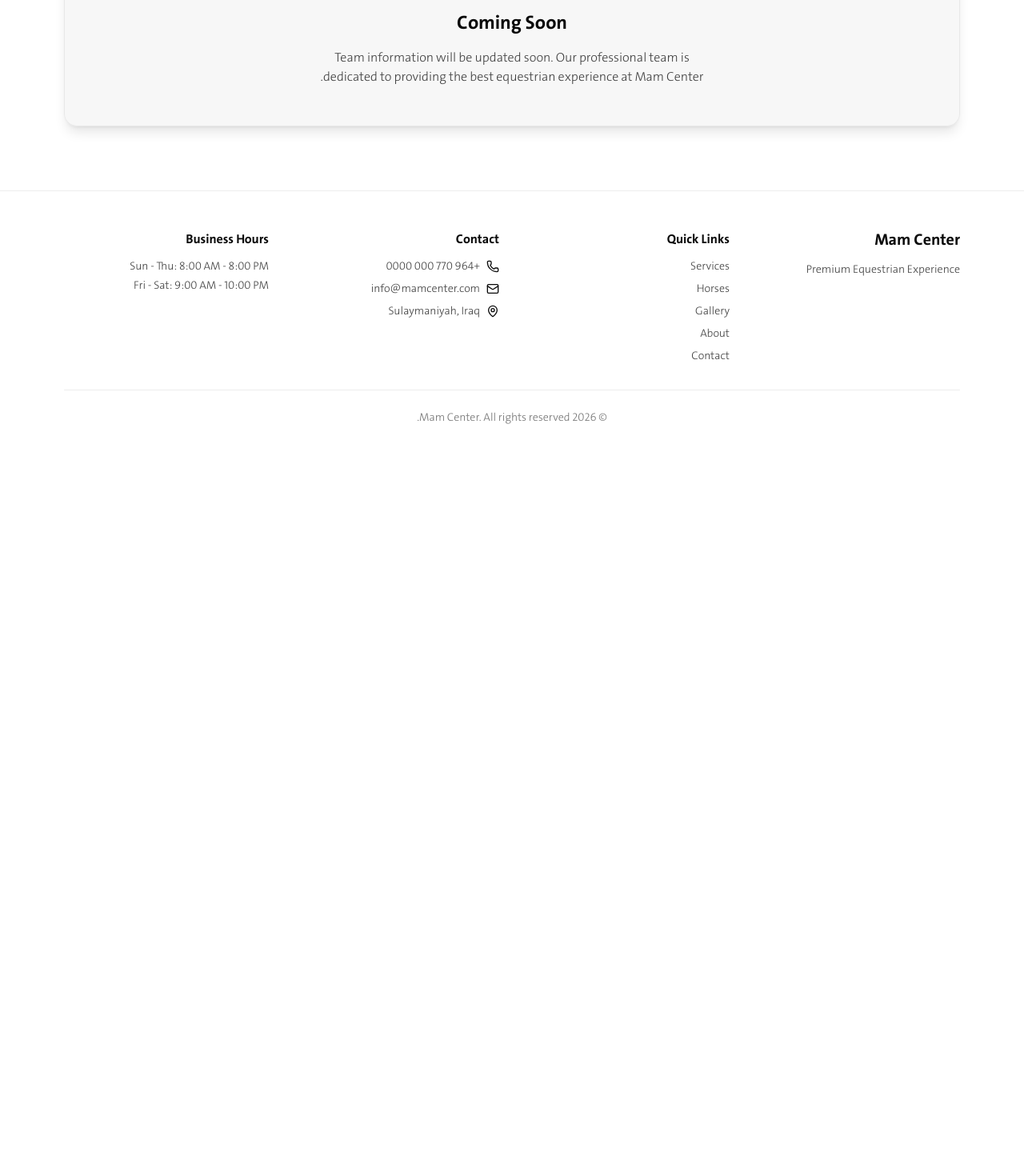
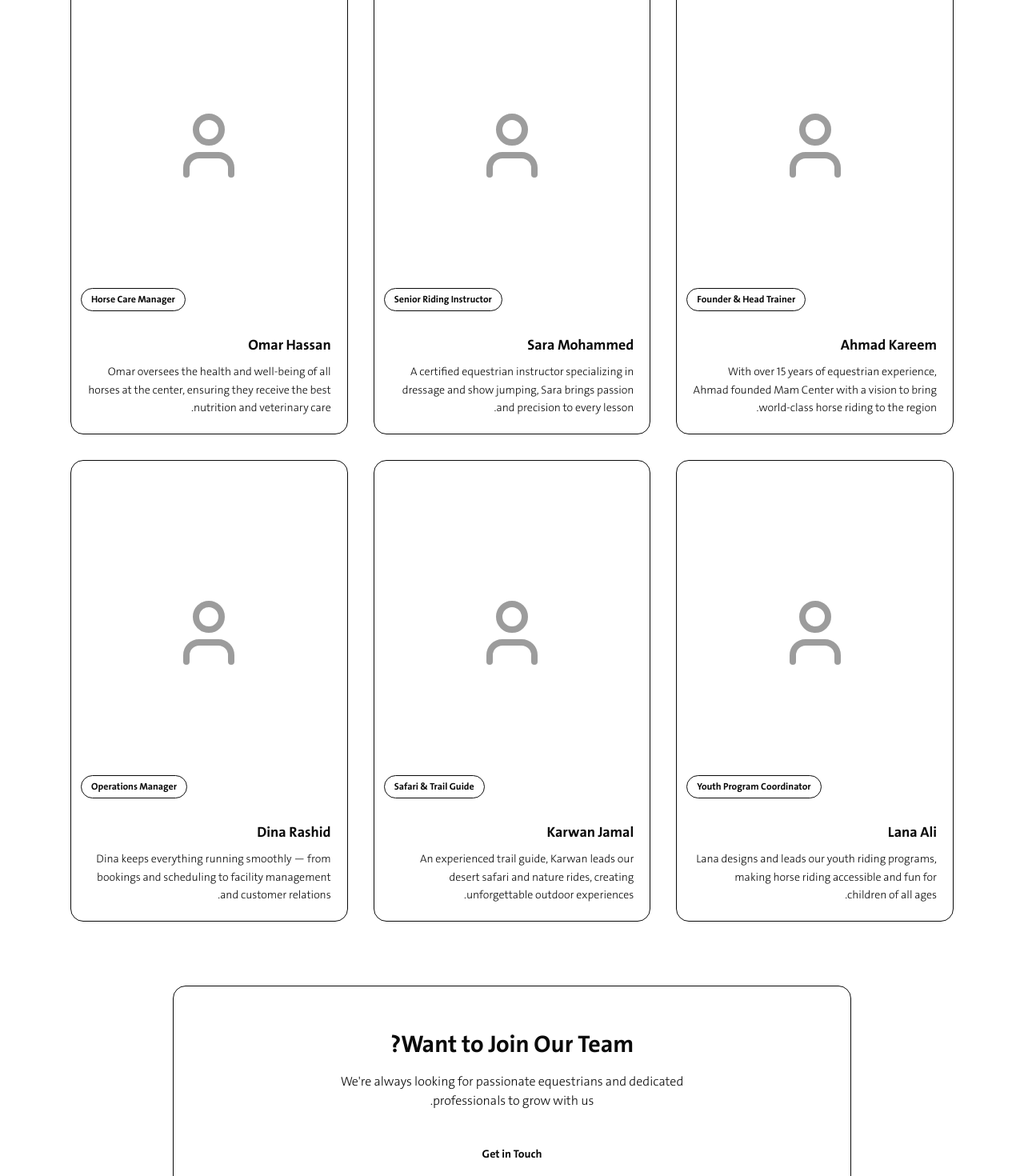
Before and after one commit to rennixx/mamc, a Next.js app: page /team in a window 1280 px wide. Shown: the part 580-2050 px from the top of the page at 80% size. Before the commit the page ends 1160 px from the top, so only its background shows below. Built offline with nearby package versions, Linux system fonts and the light colour scheme.

Commit message:
feat: enhance TeamPage with detailed member profiles and improved layout

```diff
--- a/src/app/(public)/team/page.tsx
+++ b/src/app/(public)/team/page.tsx
@@ -1,14 +1,51 @@
 'use client'
 
+import Image from 'next/image'
 import { useTranslation } from 'react-i18next'
-import { Users, Award, Briefcase } from 'lucide-react'
+import { Users, User } from 'lucide-react'
 
-// Team data will be provided later — using placeholder structure
 const teamMembers = [
   {
-    name: 'Team Member',
-    role: 'Instructor',
-    image: null,
+    name: 'Ahmad Kareem',
+    role: 'Founder & Head Trainer',
+    description:
+      'With over 15 years of equestrian experience, Ahmad founded Mam Center with a vision to bring world-class horse riding to the region.',
+    image: null as string | null,
+  },
+  {
+    name: 'Sara Mohammed',
+    role: 'Senior Riding Instructor',
+    description:
+      'A certified equestrian instructor specializing in dressage and show jumping, Sara brings passion and precision to every lesson.',
+    image: null as string | null,
+  },
+  {
+    name: 'Omar Hassan',
+    role: 'Horse Care Manager',
+    description:
+      'Omar oversees the health and well-being of all horses at the center, ensuring they receive the best nutrition and veterinary care.',
+    image: null as string | null,
+  },
+  {
+    name: 'Lana Ali',
+    role: 'Youth Program Coordinator',
+    description:
+      'Lana designs and leads our youth riding programs, making horse riding accessible and fun for children of all ages.',
+    image: null as string | null,
+  },
+  {
+    name: 'Karwan Jamal',
+    role: 'Safari & Trail Guide',
+    description:
+      'An experienced trail guide, Karwan leads our desert safari and nature rides, creating unforgettable outdoor experiences.',
+    image: null as string | null,
+  },
+  {
+    name: 'Dina Rashid',
+    role: 'Operations Manager',
+    description:
+      'Dina keeps everything running smoothly — from bookings and scheduling to facility management and customer relations.',
+    image: null as string | null,
   },
 ]
 
@@ -20,27 +57,81 @@ export default function TeamPage() {
       {/* Hero */}
       <section className="section-spacing">
         <div className="container-breathable text-center">
-          <h1 className="text-4xl md:text-6xl font-serif font-bold text-cream-100 mb-4">
+          <div className="inline-flex items-center gap-2 px-4 py-2 rounded-full bg-[var(--color-bg-tertiary)] border border-[var(--color-border)] mb-6">
+            <Users className="w-4 h-4 text-[var(--color-text-secondary)]" />
+            <span className="text-sm font-sans text-[var(--color-text-secondary)]">Our People</span>
+          </div>
+          <h1 className="text-4xl md:text-6xl font-serif font-bold text-[var(--color-text-primary)] mb-4">
             Team Mam Loyalty
           </h1>
-          <p className="text-lg text-cream-200 font-sans max-w-2xl mx-auto">
-            The dedicated professionals behind Mam Center
+          <p className="text-lg text-[var(--color-text-secondary)] font-sans max-w-2xl mx-auto">
+            The dedicated professionals behind Mam Center — united by a shared love for horses and commitment to excellence.
           </p>
         </div>
       </section>
 
       {/* Team Grid */}
       <section className="pb-20">
-        <div className="container-breathable">
-          <div className="glass-card rounded-2xl p-12 text-center">
-            <Users className="w-16 h-16 text-cream-300 mx-auto mb-6" />
-            <h2 className="text-2xl font-serif font-bold text-cream-100 mb-4">
-              Coming Soon
+        <div className="max-w-6xl mx-auto px-6">
+          <div className="grid grid-cols-1 sm:grid-cols-2 lg:grid-cols-3 gap-8">
+            {teamMembers.map((member, index) => (
+              <div
+                key={index}
+                className="group rounded-2xl overflow-hidden border border-[var(--color-border)] bg-[var(--color-bg-secondary)] hover:border-[var(--color-text-tertiary)] transition-all duration-300 hover:-translate-y-1 hover:shadow-lg"
+              >
+                {/* Photo */}
+                <div className="relative aspect-[4/5] bg-[var(--color-bg-tertiary)] overflow-hidden">
+                  {member.image ? (
+                    <Image
+                      src={member.image}
+                      alt={member.name}
+                      fill
+                      className="object-cover group-hover:scale-105 transition-transform duration-500"
+                    />
+                  ) : (
+                    <div className="absolute inset-0 flex items-center justify-center">
+                      <User className="w-24 h-24 text-[var(--color-text-tertiary)] opacity-40" />
+                    </div>
+                  )}
+                  {/* Role badge */}
+                  <div className="absolute bottom-3 left-3">
+                    <span className="px-3 py-1 text-xs font-sans font-semibold rounded-full bg-[var(--color-bg-primary)]/80 text-[var(--color-text-primary)] backdrop-blur-sm border border-[var(--color-border)]">
+                      {member.role}
+                    </span>
+                  </div>
+                </div>
+
+                {/* Info */}
+                <div className="p-5">
+                  <h3 className="text-lg font-serif font-bold text-[var(--color-text-primary)] mb-2">
+                    {member.name}
+                  </h3>
+                  <p className="text-sm text-[var(--color-text-secondary)] font-sans leading-relaxed">
+                    {member.description}
+                  </p>
+                </div>
+              </div>
+            ))}
+          </div>
+        </div>
+      </section>
+
+      {/* Join CTA */}
+      <section className="pb-20">
+        <div className="max-w-4xl mx-auto px-6">
+          <div className="rounded-2xl border border-[var(--color-border)] bg-[var(--color-bg-secondary)] p-10 md:p-14 text-center">
+            <h2 className="text-3xl font-serif font-bold text-[var(--color-text-primary)] mb-4">
+              Want to Join Our Team?
             </h2>
-            <p className="text-cream-200 font-sans max-w-lg mx-auto">
-              Team information will be updated soon. Our professional team is dedicated to
-              providing the best equestrian experience at Mam Center.
+            <p className="text-[var(--color-text-secondary)] font-sans max-w-lg mx-auto mb-8">
+              We&apos;re always looking for passionate equestrians and dedicated professionals to grow with us.
             </p>
+            <a
+              href="/contact"
+              className="inline-block px-8 py-3 bg-[var(--color-text-primary)] text-[var(--color-bg-primary)] font-sans font-bold text-sm rounded-lg hover:opacity-90 transition-opacity"
+            >
+              Get in Touch
+            </a>
           </div>
         </div>
       </section>
```
